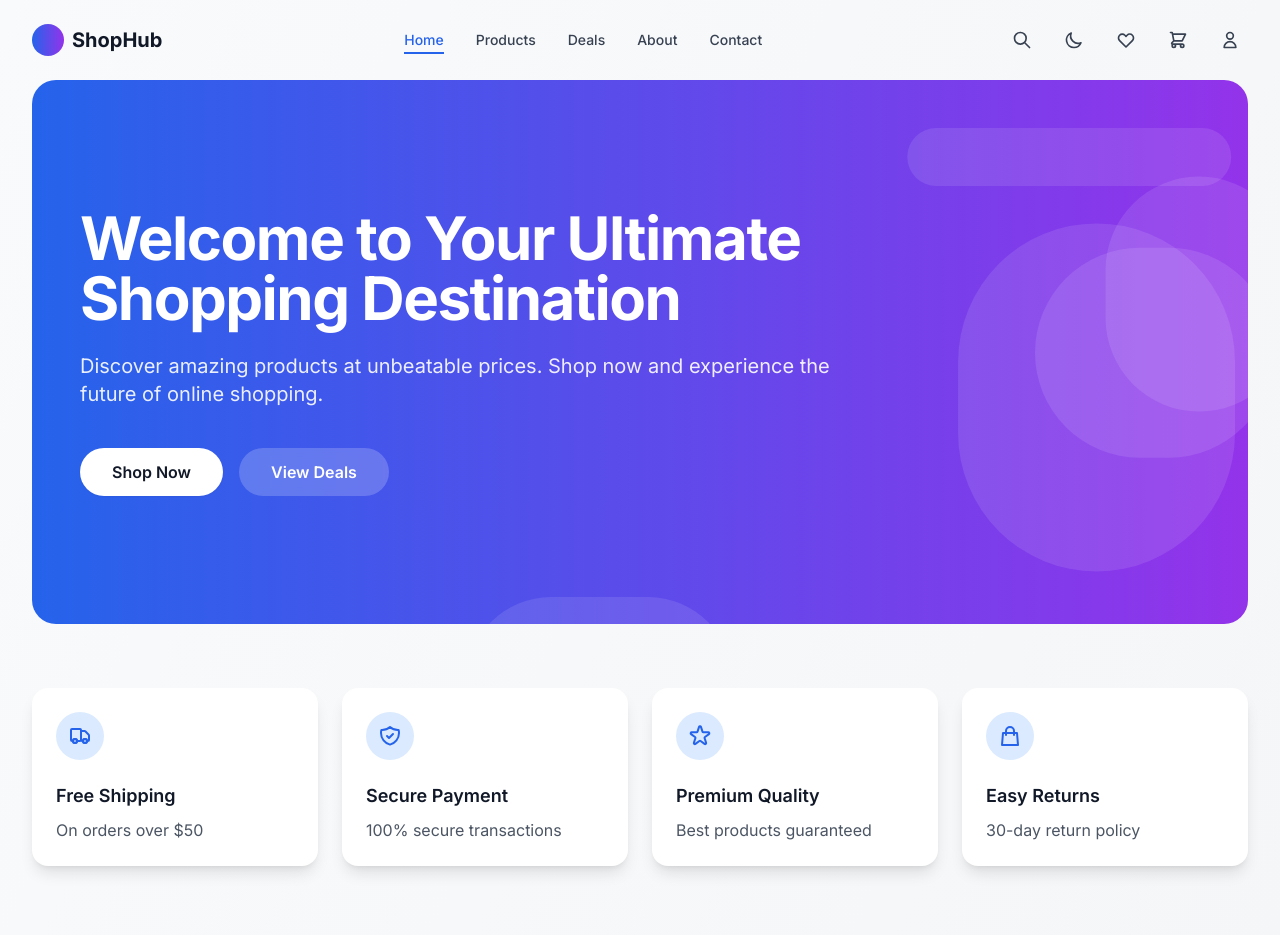
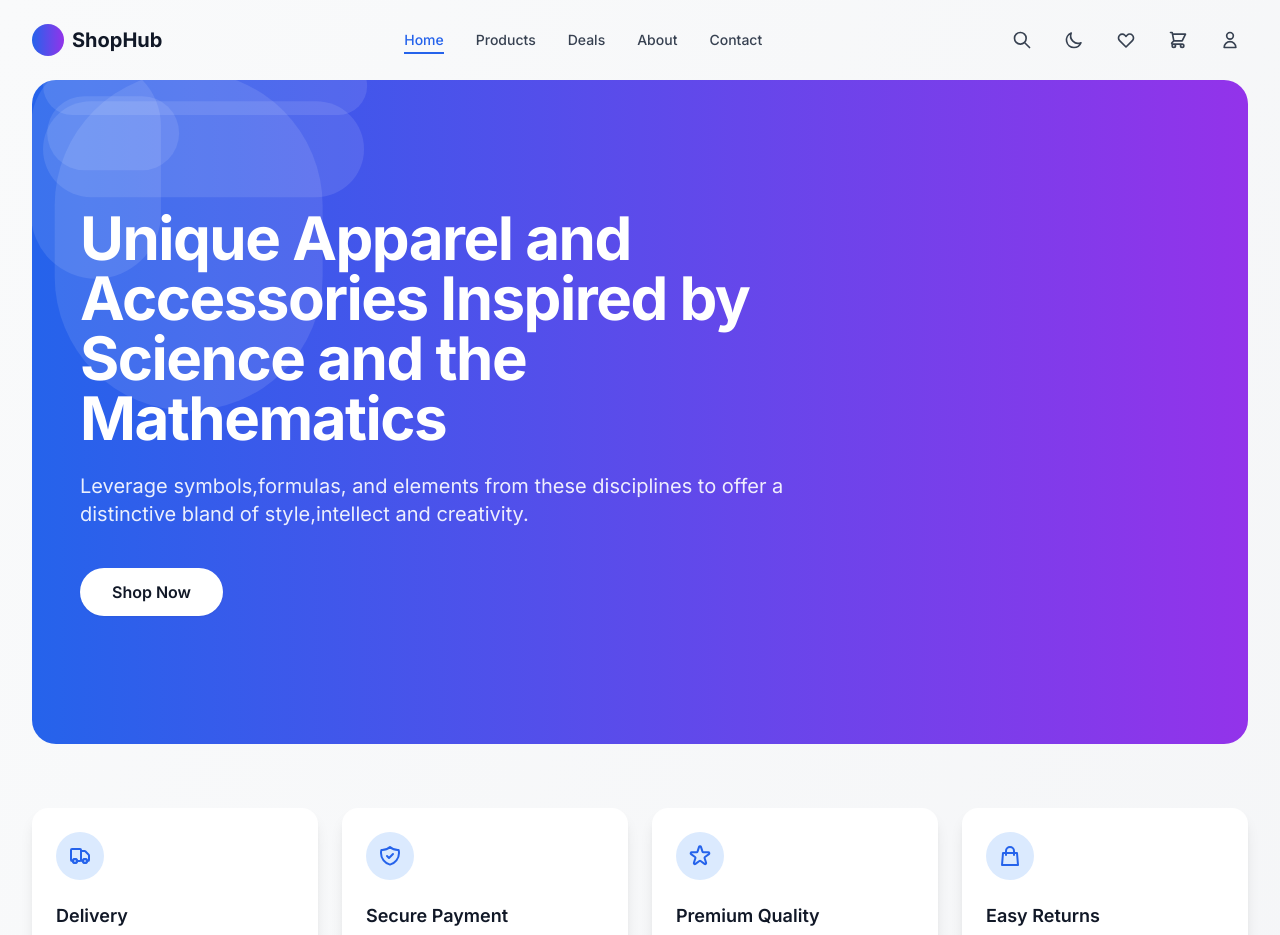
Before and after one commit to Demetrius-Ngadaya/THEMATH, a Next.js app: page / in a window 1280 px wide. Shown: the top 935 px of the page. Built offline with nearby package versions, Linux system fonts and the light colour scheme.

Commit message:
Update product details and welcome message
Updated product prices and descriptions to reflect new offerings. Changed featured categories and adjusted the welcome message for better alignment with the brand.

```diff
--- a/src/app/page.js
+++ b/src/app/page.js
@@ -16,17 +16,17 @@ export default function Home() {
     // Simulate API call
     setTimeout(() => {
       setFeaturedProducts([
-        { id: 1, name: "Product 1", price: 99.99, image: "/product1.jpg", rating: 4.5 },
-        { id: 2, name: "Product 2", price: 149.99, image: "/product2.jpg", rating: 4.8 },
-        { id: 3, name: "Product 3", price: 79.99, image: "/product3.jpg", rating: 4.2 },
-        { id: 4, name: "Product 4", price: 199.99, image: "/product4.jpg", rating: 4.9 },
+        { id: 1, name: "Product 1", price: 42000, image: "/product1.jpg", rating: 4.5 },
+        { id: 2, name: "Product 2", price: 35000.99, image: "/product2.jpg", rating: 4.8 },
+        { id: 3, name: "Product 3", price: 29000.99, image: "/product3.jpg", rating: 4.2 },
+        { id: 4, name: "Product 4", price: 51000.99, image: "/product4.jpg", rating: 4.9 },
       ])
       setIsLoading(false)
     }, 1000)
   }, [])
 
   const features = [
-    { icon: HiOutlineTruck, title: "Free Shipping", description: "On orders over $50" },
+    { icon: HiOutlineTruck, title: "Delivery", description: "All regions in Tanzania" },
     { icon: HiOutlineShieldCheck, title: "Secure Payment", description: "100% secure transactions" },
     { icon: HiOutlineStar, title: "Premium Quality", description: "Best products guaranteed" },
     { icon: HiOutlineShoppingBag, title: "Easy Returns", description: "30-day return policy" },
@@ -49,7 +49,7 @@ export default function Home() {
               transition={{ delay: 0.2 }}
               className="text-4xl font-bold tracking-tight text-white sm:text-5xl lg:text-6xl"
             >
-              Welcome to Your Ultimate Shopping Destination
+              Unique Apparel and Accessories Inspired by Science and the Mathematics
             </motion.h1>
             <motion.p
               initial={{ opacity: 0, y: 20 }}
@@ -57,7 +57,7 @@ export default function Home() {
               transition={{ delay: 0.3 }}
               className="mt-6 text-xl text-white/90"
             >
-              Discover amazing products at unbeatable prices. Shop now and experience the future of online shopping.
+              Leverage symbols,formulas, and elements from these disciplines to offer a distinctive bland of style,intellect and creativity.
             </motion.p>
             <motion.div
               initial={{ opacity: 0, y: 20 }}
@@ -70,12 +70,6 @@ export default function Home() {
                 className="rounded-full bg-white px-8 py-3 text-base font-semibold text-gray-900 shadow-sm hover:bg-gray-100 transition-all hover:scale-105"
               >
                 Shop Now
-              </Link>
-              <Link
-                href="/deals"
-                className="rounded-full bg-white/20 px-8 py-3 text-base font-semibold text-white backdrop-blur-sm hover:bg-white/30 transition-all hover:scale-105"
-              >
-                View Deals
               </Link>
             </motion.div>
           </div>
@@ -90,8 +84,8 @@ export default function Home() {
               style={{
                 width: Math.random() * 300 + 50,
                 height: Math.random() * 300 + 50,
-                left: `${Math.random() * 100}%`,
-                top: `${Math.random() * 100}%`,
+                left: `Tsh{Math.random() * 100}%`,
+                top: `Tsh{Math.random() * 100}%`,
               }}
               animate={{
                 x: [0, Math.random() * 100 - 50],
@@ -146,7 +140,7 @@ export default function Home() {
       <section>
         <h2 className="mb-8 text-3xl font-bold text-gray-900 dark:text-white">Shop by Category</h2>
         <div className="grid grid-cols-2 gap-4 sm:grid-cols-3 lg:grid-cols-6">
-          {["Electronics", "Fashion", "Home", "Sports", "Books", "Toys"].map((category, index) => (
+          {["Clothes", "Shoes", "Watches", "Sports", "Cups", "Phone cases"].map((category, index) => (
             <motion.div
               key={category}
               initial={{ opacity: 0, scale: 0.9 }}
```
